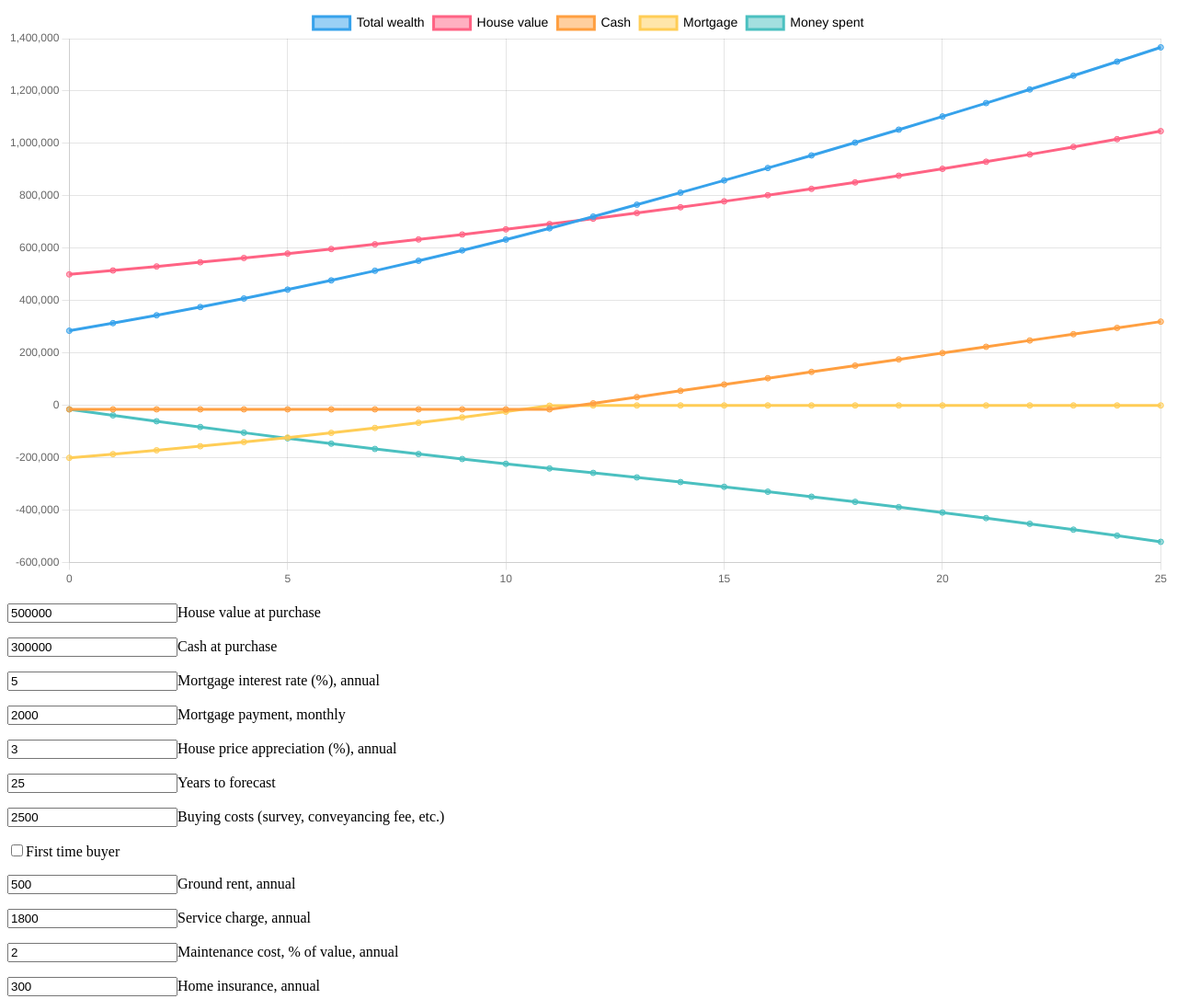
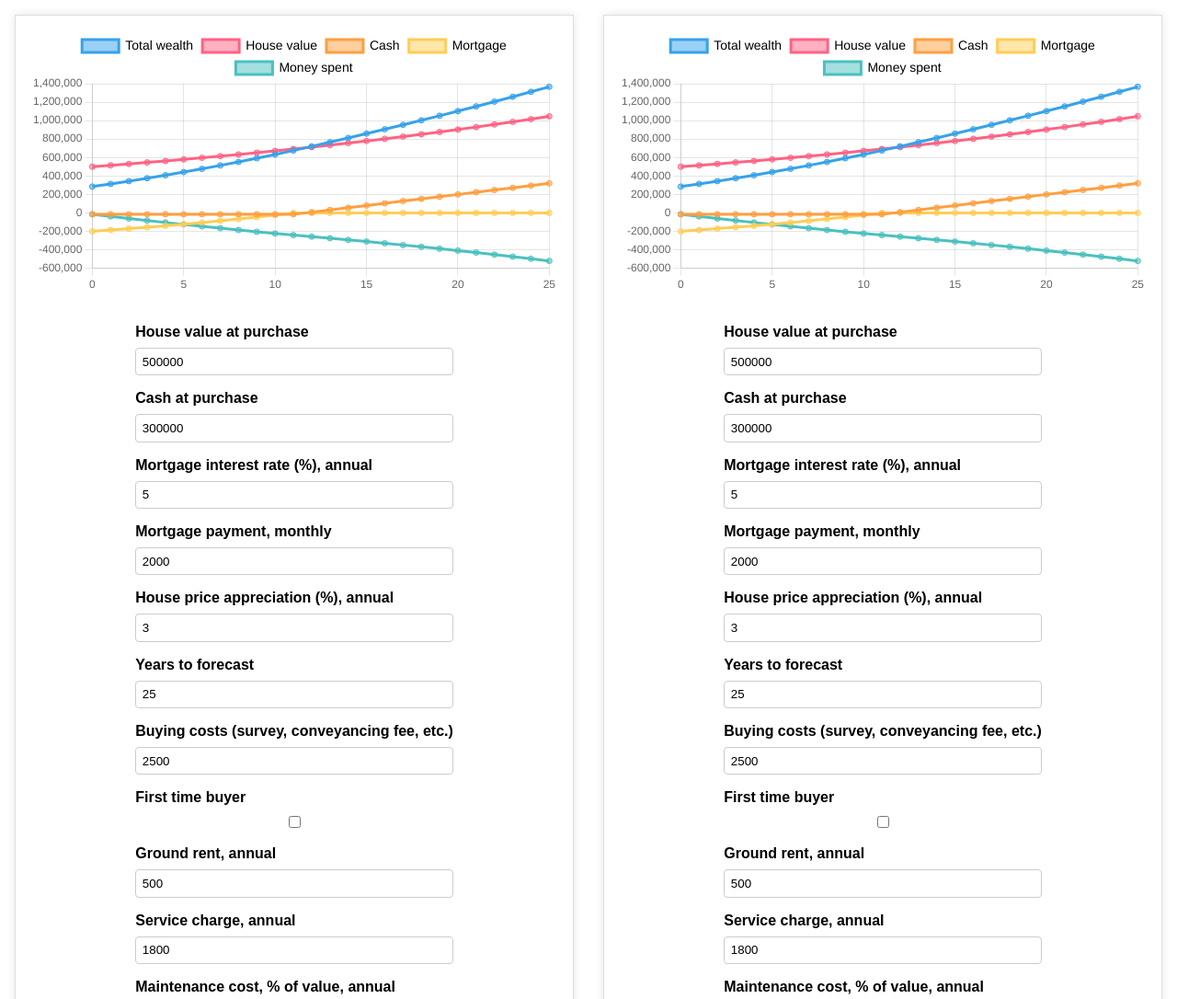
Before and after one commit to mhauru/buyvsrent, a website built with webpack: page index.html in a window 1280 px wide. Shown: the top 1086 px of the page at 92% size. Built offline with nearby package versions, Linux system fonts and the light colour scheme.

Commit message:
Start using styles.css

```diff
--- a/index.html
+++ b/index.html
@@ -1,9 +1,11 @@
 <!DOCTYPE html>
-<html>
-  <head>
-    <meta charset="utf-8" />
-    <title>Buy vs Rent</title>
-  </head>
+<html lang="en">
+<head>
+  <meta charset="UTF-8">
+  <meta name="viewport" content="width=device-width, initial-scale=1.0">
+  <title>Property Inputs</title>
+  <link rel="stylesheet" href="styles.css">
+</head>
   <body>
   </body>
   <script src="./dist/main.js"></script>
--- a/src/index.ts
+++ b/src/index.ts
@@ -47,6 +47,7 @@ const createLabelElement = (forId: string, text: string): HTMLLabelElement => {
   const label = document.createElement("label");
   label.htmlFor = forId;
   label.innerText = text;
+  label.classList.add("input-label");
   return label;
 };
 
@@ -62,6 +63,7 @@ const createInputElement = (
   input.type = type;
   input.value = value.toString();
   input.step = step.toString();
+  input.classList.add("input-field");
   return input;
 };
 
@@ -70,27 +72,29 @@ const createParagraphElement = (
   input: HTMLInputElement,
 ): HTMLParagraphElement => {
   const p = document.createElement("p");
+  p.appendChild(label);
   p.appendChild(input);
-  p.appendChild(label);
+  p.classList.add("input-group");
   return p;
 };
 
-const createDivElement = (id: string, idSuffix: number): HTMLDivElement => {
+const createCanvasDivElement = (
+  id: string,
+  idSuffix: number,
+): HTMLDivElement => {
   const div = document.createElement("div");
   div.id = `${id}_${idSuffix}`;
+  div.classList.add("canvas-container");
   return div;
 };
 
 const createCanvasElement = (
   id: string,
   idSuffix: number,
-  styles: { [key: string]: string },
 ): HTMLCanvasElement => {
   const canvas = document.createElement("canvas");
   canvas.id = `${id}_${idSuffix}`;
-  for (const [key, value] of Object.entries(styles)) {
-    canvas.style.setProperty(key, value);
-  }
+  canvas.classList.add("output-canvas");
   return canvas;
 };
 
@@ -180,15 +184,11 @@ function createPropertyInputs(idSuffix: number): PropertyInputs {
     50,
   );
 
-  const canvasDiv = createDivElement("canvas_div", idSuffix);
-  const canvas = createCanvasElement("canvas", idSuffix, {
-    "max-width": "80em",
-    "max-height": "40em",
-  });
+  const canvasDiv = createCanvasDivElement("canvas_div", idSuffix);
+  const canvas = createCanvasElement("canvas", idSuffix);
   canvasDiv.appendChild(canvas);
 
   const elements = [
-    canvasDiv,
     createParagraphElement(
       createLabelElement(houseValue.id, "House value at purchase"),
       houseValue,
@@ -254,8 +254,15 @@ function createPropertyInputs(idSuffix: number): PropertyInputs {
     ),
   ];
 
+  const inputsDiv = document.createElement("div");
+  inputsDiv.classList.add("inputs-div");
+  elements.forEach((element) => inputsDiv.appendChild(element));
+
   const wrapperDiv = document.createElement("div");
-  elements.forEach((element) => wrapperDiv.appendChild(element));
+  wrapperDiv.classList.add("property-wrapper");
+  wrapperDiv.appendChild(canvasDiv);
+  wrapperDiv.appendChild(inputsDiv);
+
   document.body.appendChild(wrapperDiv);
 
   return {
@@ -577,3 +584,4 @@ function makeScenario(idNumber: number) {
 }
 
 makeScenario(1);
+makeScenario(2);
--- /dev/null
+++ b/styles.css
@@ -0,0 +1,53 @@
+body {
+  font-family: Arial, sans-serif;
+  margin: 0;
+  padding: 0;
+  display: flex;
+  flex-wrap: wrap;
+}
+
+.property-wrapper {
+  display: flex;
+  flex-direction: column;
+  align-items: center;
+  padding: 1em;
+  border: 1px solid #ddd;
+  margin: 1em;
+  box-shadow: 0 0 10px rgba(0, 0, 0, 0.1);
+  box-sizing: border-box;
+  flex: 1; /* This makes each .property-wrapper take an equal share of the available space */
+  min-width: 300px; /* Ensures the boxes don't get too small */
+}
+
+.input-group {
+  display: grid;
+  /* grid-template-columns: 1fr 1fr; */
+  column-gap: 1em;
+  row-gap: 0.5em;
+  margin-bottom: 0.5em;
+}
+
+.input-label {
+  align-self: center; /* Vertically center the label */
+  font-weight: bold;
+}
+
+.input-field {
+  padding: 0.5em;
+  border: 1px solid #ccc;
+  border-radius: 4px;
+  box-sizing: border-box;
+}
+
+.canvas-container {
+  width: 100%;
+  display: flex;
+  justify-content: center;
+  margin-bottom: 1em;
+}
+
+.output-canvas {
+  max-width: 80em;
+  max-height: 40em;
+  width: 100%;
+}
```
